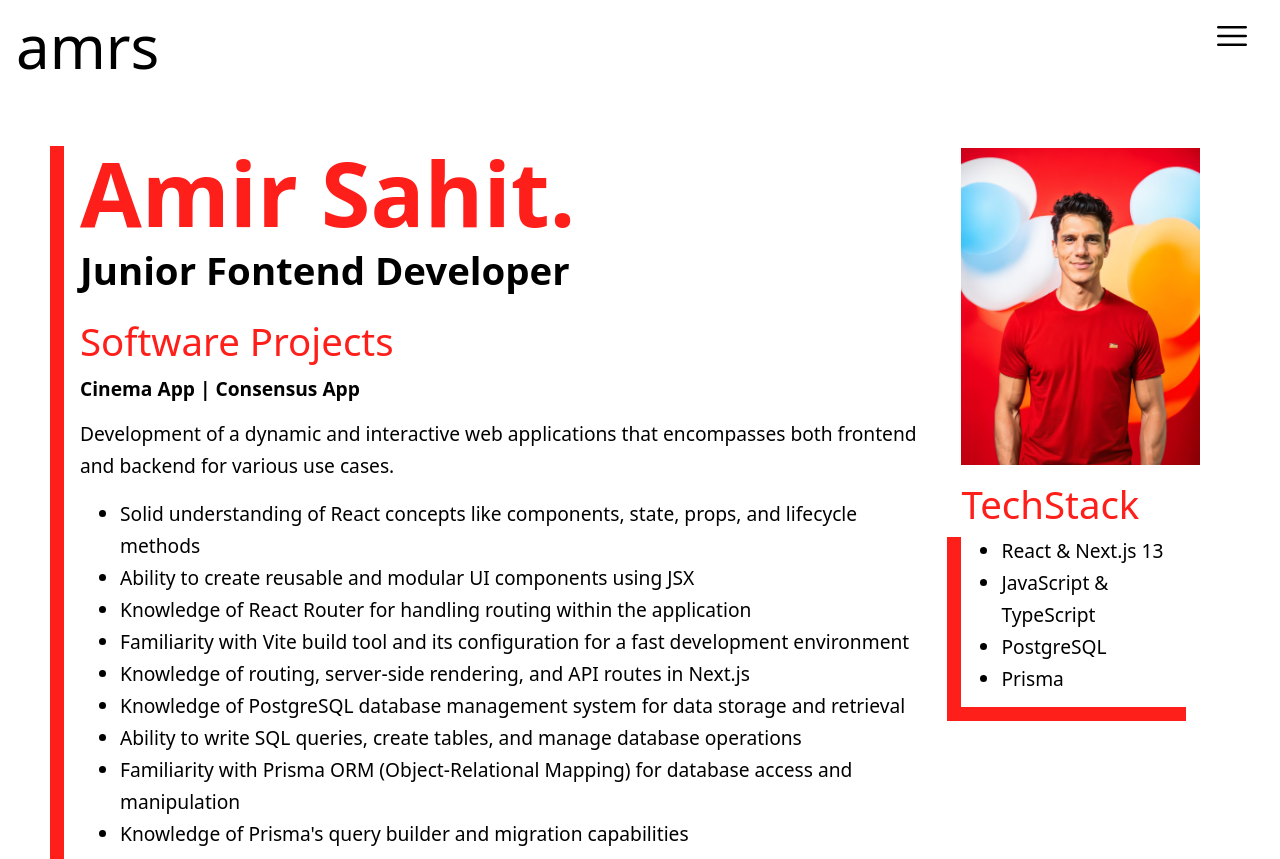
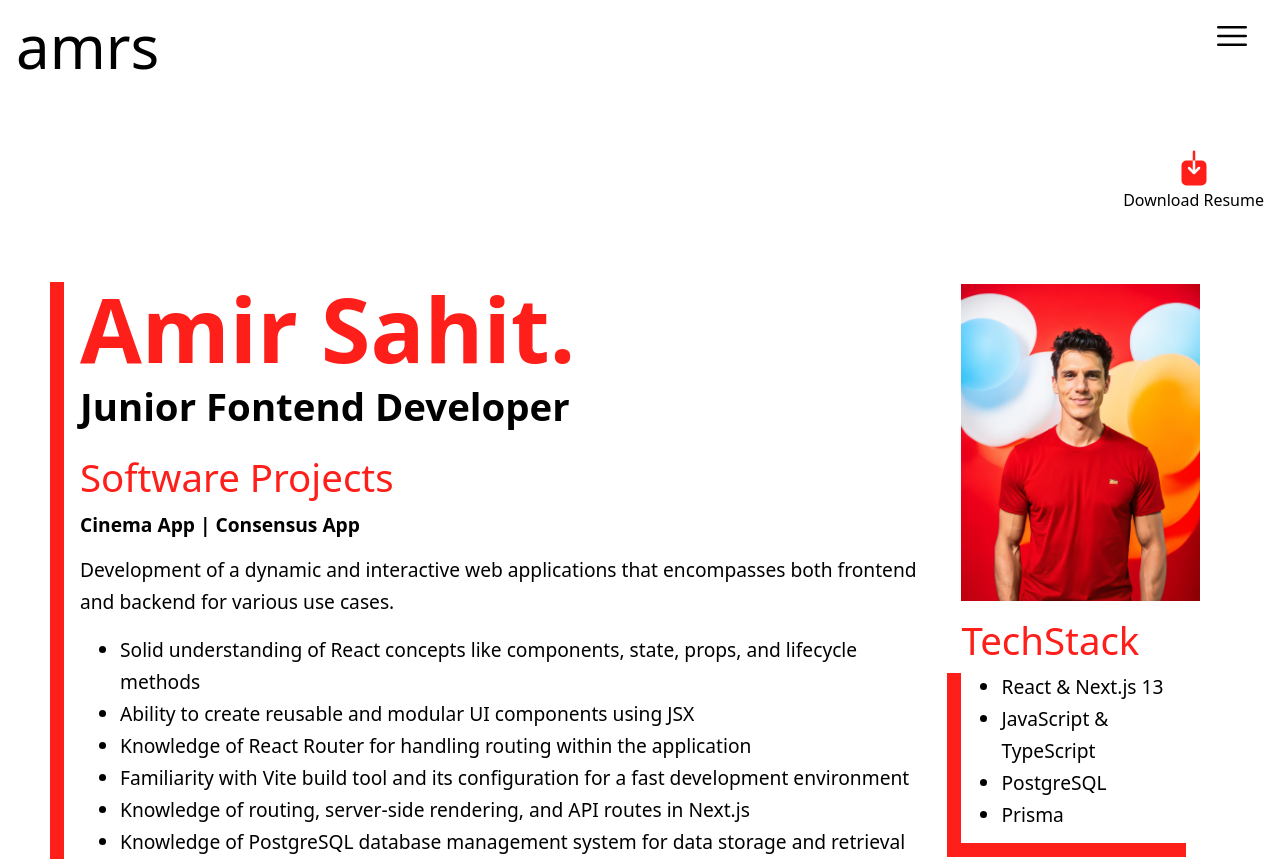
Before and after one commit to amirSahit/amirs-factory, a React (Vite) app: page /resume in a window 1280 px wide. Shown: the top 859 px of the page. Built offline with nearby package versions, Linux system fonts and the light colour scheme.

Commit message:
added an option to download my resume

```diff
--- a/src/components/resume/Resume.tsx
+++ b/src/components/resume/Resume.tsx
@@ -1,10 +1,20 @@
 import Header from "../Header";
 import Footer from "../home/Footer";
+import { HiArrowDownOnSquare } from "react-icons/hi2";
 
 function Resume() {
+  const resumeFileName = "Amir Sahit - Lebenslauf.pdf";
   return (
     <section className="flex flex-col gap-10">
       <Header />
+      <a
+        href={`/${resumeFileName}`}
+        download
+        className="text-bold place-self-end flex flex-col items-center p-4"
+      >
+        <HiArrowDownOnSquare className="w-[5vw] h-[5vh] text-red" />
+        <p>Download Resume</p>
+      </a>
       <article className="flex flex-col p-4 w-[90vw] redShadow place-self-center regularText gap-5">
         <div className="flex flex-row justify-between items-start gap-5">
           <div>
```
Also changed, not shown: 1 other file (tests, documents, lock files or other folders).
